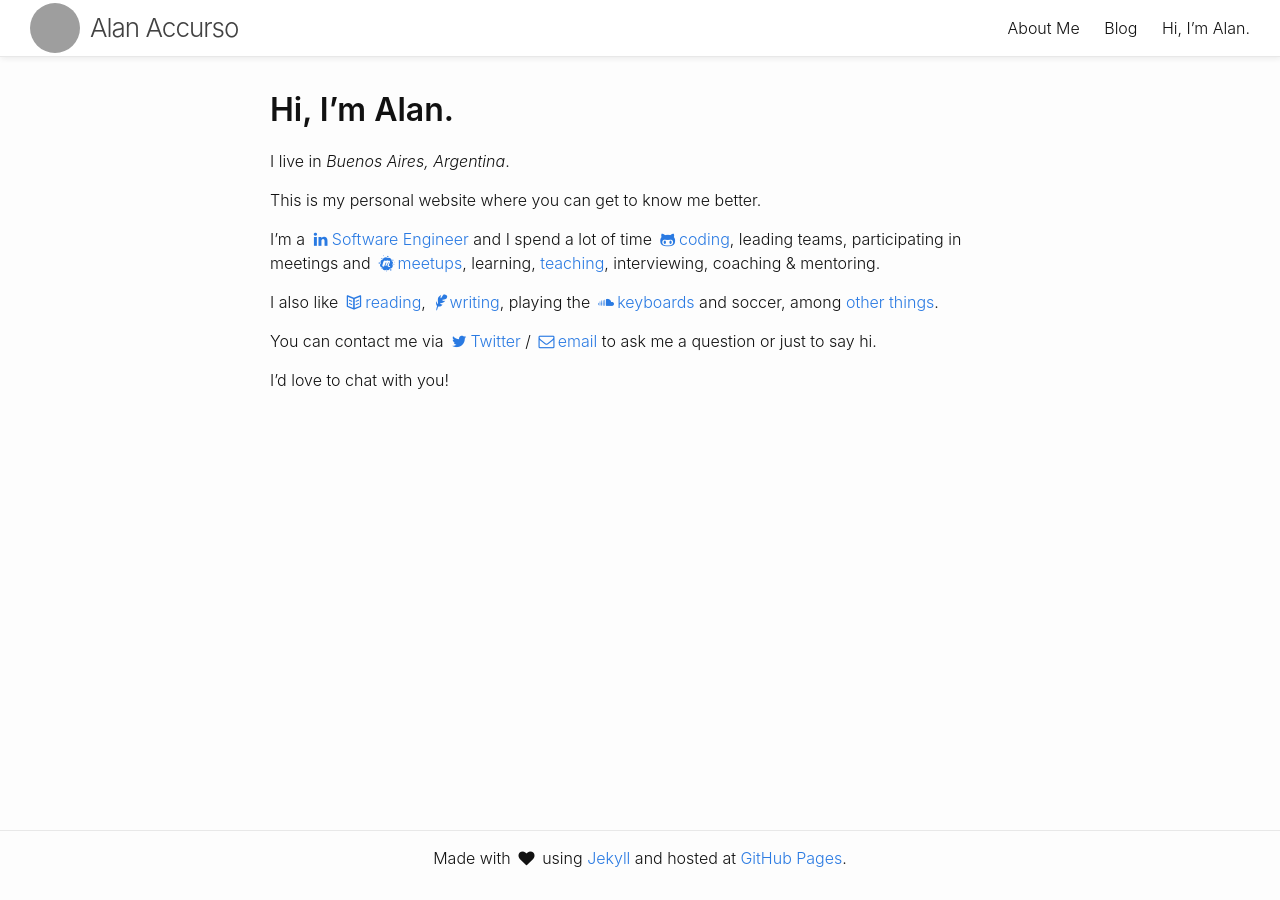
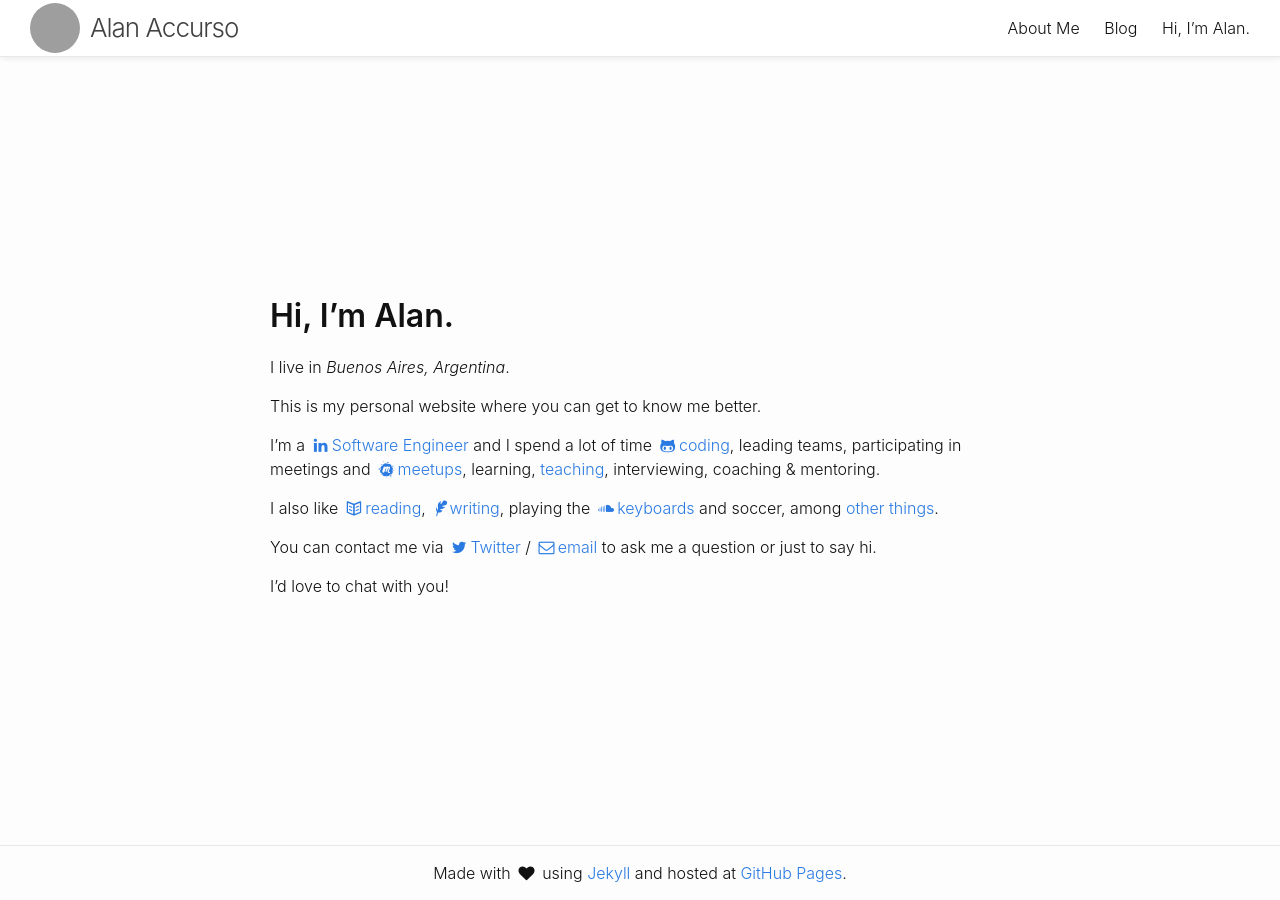
Before and after one commit to aaccurso/aaccurso.github.io, a Jekyll site: the page built from index.md, in a window 1280 px wide. Built offline with Jekyll 4.4.1, drawn with Linux system fonts in a browser that asks for light colours; nearby versions of some CDN libraries; our own code applies the rules of GitHub Pages for plain Markdown files; grey boxes are pictures that could not be loaded.

Commit message:
Center landing content vertically

```diff
--- a/_includes/mini-footer.html
+++ b/_includes/mini-footer.html
@@ -1,8 +1,8 @@
 <footer class="site-footer mini-footer">
-  <p>
+  <div>
     Made with <i class="icon-heart"></i> using <a href="http://jekyllrb.com" target="_blank">Jekyll</a>
     and hosted at <a href="https://github.com/aaccurso/aaccurso.github.io" target="_blank">GitHub Pages</a>.
-  </p>
+  </div>
 
   <script type="text/javascript" src="https://cdnjs.cloudflare.com/ajax/libs/handlebars.js/4.0.5/handlebars.min.js"></script>
   <script type="text/javascript" src="{{ '/js/main.js' | prepend: site.baseurl }}"></script>
--- a/_layouts/default.html
+++ b/_layouts/default.html
@@ -7,8 +7,8 @@
 
     {% include header.html %}
 
-    <div class="page-content">
-      <div class="wrapper">
+    <div class="page-content {% if page.isLanding %} is-landing {% endif %}">
+      <div class="wrapper content">
         {{ content }}
       </div>
     </div>
--- a/_sass/_base.scss
+++ b/_sass/_base.scss
@@ -21,6 +21,14 @@ body {
     color: $text-color;
     background-color: $background-color;
     -webkit-text-size-adjust: 100%;
+}
+
+html {
+  height: 100%;
+}
+
+body {
+  height: calc(100% - #{$site-header-height});
 }
 
 
@@ -163,6 +171,11 @@ pre {
     padding-left: $spacing-unit;
     @extend %clearfix;
 
+    &.content {
+      width: 100%;
+      max-height: 100%;
+    }
+
     @include media-query($on-laptop) {
         max-width: -webkit-calc(800px - (#{$spacing-unit}));
         max-width:         calc(800px - (#{$spacing-unit}));
--- a/_sass/_layout.scss
+++ b/_sass/_layout.scss
@@ -5,7 +5,7 @@
     background: white;
     border-bottom: 1px solid $grey-color-light;
     box-shadow: $grey-color-light 1px 1px 6px;
-    min-height: 56px;
+    min-height: $site-header-height;
 
     // Sticky header
     position: fixed;
@@ -20,7 +20,7 @@
 
 .site-title {
     font-size: 26px;
-    line-height: 56px;
+    line-height: $site-header-height;
     letter-spacing: -1px;
     margin-bottom: 0;
     float: left;
@@ -33,7 +33,7 @@
 
 .site-nav {
     float: right;
-    line-height: 56px;
+    line-height: $site-header-height;
 
     .menu-icon {
         display: none;
@@ -174,8 +174,15 @@
  * Page content
  */
 .page-content {
-    margin-top: 56px;
+    margin-top: $site-header-height;
     padding: $spacing-unit 0;
+
+    &.is-landing {
+      height: calc(100% - #{$site-header-height * 2});
+      overflow-y: auto;
+      display: flex;
+      align-items: center;
+    }
 }
 
 .page-heading {
--- a/css/main.scss
+++ b/css/main.scss
@@ -24,7 +24,8 @@ $grey-color-dark:  darken($grey-color, 25%);
 $on-palm:          600px;
 $on-laptop:        800px;
 
-
+$site-header-height: 56px;
+$mini-footer-height: 70px;
 
 // Using media queries with like this:
 // @include media-query($palm) {
```
